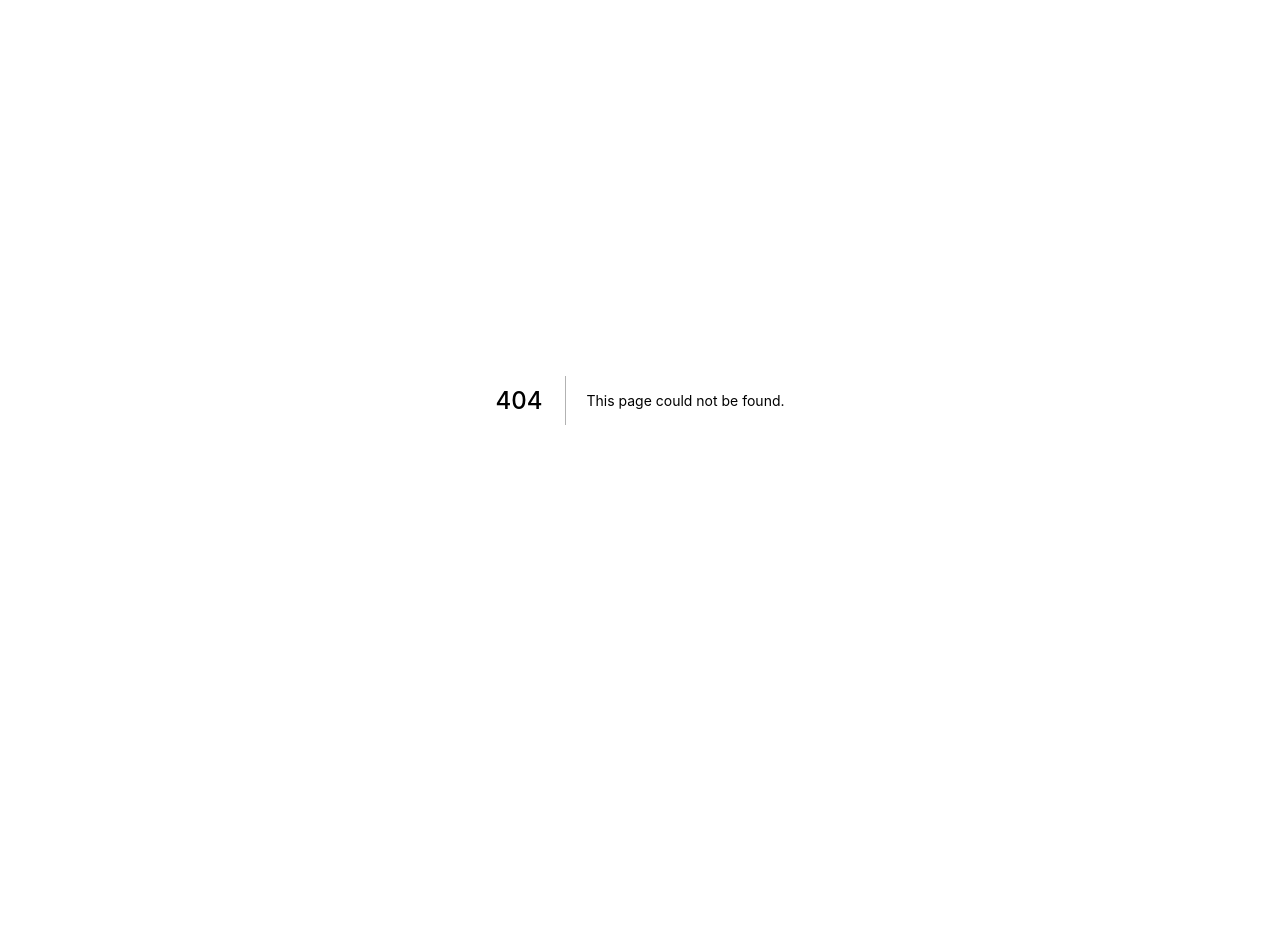
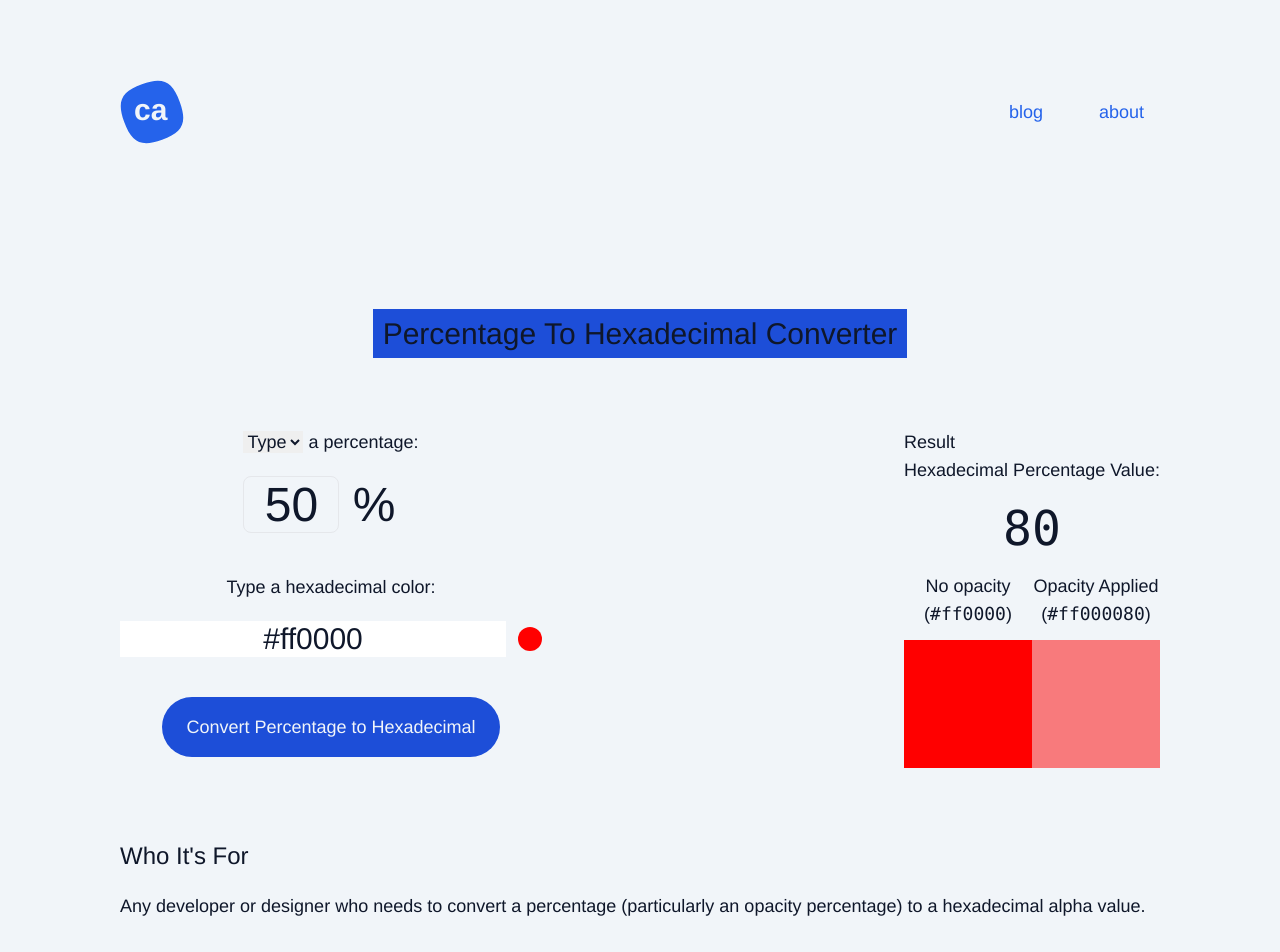
Before and after one commit to curiouslychase/chaseadams.io, a Next.js app: page /tools/percentage-to-hexadecimal-converter in a window 1280 px wide. Before the commit this address had no page. Shown: the top 952 px of the page. Before the commit the page ends 800 px from the top, so only its background shows below. Built offline with nearby package versions, Linux system fonts and the light colour scheme; a web font is replaced by a local one.

Commit message:
add initial percentage to hexadecimal converter

```diff
--- /dev/null
+++ b/src/pages/tools/percentage-to-hexadecimal-converter.tsx
@@ -0,0 +1,283 @@
+import { ChangeEvent, useCallback, useState } from "react";
+
+import { DarkModeContainer } from "~/components/shared/DarkModeContainer";
+import { PageMetaHead } from "~/components/shared/PageMeta";
+import { SiteFooter } from "~/components/SiteFooter";
+import { SiteHeader } from "~/components/SiteHeader";
+
+type UsePercentageToHexadecimalConverterStateTuple = [
+  values: {
+    percentage: number;
+    hexadecimal: string;
+    hexColor: string;
+  },
+  handlers: {
+    handleConvertPercentageToHexadecimal: () => void;
+    handleHexColorChange: (evt: ChangeEvent<HTMLInputElement>) => void;
+    handlePercentageChange: (
+      evt: ChangeEvent<HTMLInputElement | HTMLSelectElement>
+    ) => void;
+  },
+  events: {
+    percentage: null;
+    hexadecimal: null;
+    hexColor: null;
+  }
+];
+
+const usePercentageToHexadecimalConverterState = (): UsePercentageToHexadecimalConverterStateTuple => {
+  const [percentage, setPercentage] = useState<number>(50);
+  const [hexadecimal, setHexadecimal] = useState<string>("80");
+  const [hexColor, setHexColor] = useState<string>("#ff0000");
+
+  const handlePercentageChange = useCallback(
+    (evt: ChangeEvent<HTMLInputElement | HTMLSelectElement>) => {
+      const val = +evt.target.value;
+      if (!isNaN(val)) {
+        if (0 <= val && val <= 100) {
+          setPercentage(val);
+        } else {
+          console.error(`🙃 ${val} must be between 0 and 100`);
+        }
+      } else {
+        console.error(`🙃 ${evt.target.value} is not a number.`);
+      }
+    },
+    []
+  );
+
+  const handleConvertPercentageToHexadecimal = useCallback(() => {
+    setHexadecimal(convertNumberToHexadecimal(percentage));
+  }, [percentage]);
+
+  const handleHexColorChange = useCallback(
+    (evt: ChangeEvent<HTMLInputElement>) => {
+      let color = evt.target.value;
+      if (!evt.target.value.startsWith("#")) {
+        color = `#${color}`;
+      }
+      if (evt.target.value.length > 7) {
+        console.error(
+          `🙃 hex color can't be longer than "#" plus 6 characters`
+        );
+      } else {
+        setHexColor(color);
+      }
+    },
+    []
+  );
+
+  return [
+    {
+      percentage,
+      hexadecimal,
+      hexColor,
+    },
+    {
+      handleConvertPercentageToHexadecimal,
+      handleHexColorChange,
+      handlePercentageChange,
+    },
+    {
+      percentage: null,
+      hexadecimal: null,
+      hexColor: null,
+    },
+  ];
+};
+
+const PercentageToHexadecimalConverterPage = () => {
+  const [values, handlers] = usePercentageToHexadecimalConverterState();
+
+  const [percentageMode, setPercentageMode] = useState<"type" | "pick">("type");
+
+  const handlePercentageModeClick = useCallback((evt) => {
+    if (evt.target.value !== "type" && evt.target.value !== "pick") {
+      console.error(
+        `🙃 ${evt.target.value} is not an expected percentageMode type`
+      );
+    }
+    setPercentageMode(evt.target.value);
+  }, []);
+
+  return (
+    <DarkModeContainer>
+      <PageMetaHead
+        page={{
+          title: "Percentage to Hexadecimal Converter",
+        }}
+      />
+      <div className="page-container">
+        <SiteHeader />
+        <div className="section-container">
+          <h1 className="text-center text-3xl mb-6">
+            <span className="highlighter">
+              Percentage To Hexadecimal Converter
+            </span>
+          </h1>
+
+          <div className="flex flex-col-reverse">
+            <Abstract />
+            <div className="flex justify-between py-10">
+              <form className="flex flex-col items-center gap-5">
+                <div>
+                  <label>
+                    <select
+                      onChange={handlePercentageModeClick}
+                      className="dark:bg-slate-800 dark:text-white"
+                    >
+                      <option value="type">Type</option>
+                      <option value="pick">Pick</option>
+                    </select>{" "}
+                    a percentage:
+                    <div>
+                      {percentageMode === "type" && (
+                        <span className="block text-5xl">
+                          <input
+                            className="my-5 border rounded-lg bg-transparent dark:border-blue-500 dark:text-white w-[6rem] text-center"
+                            type="text"
+                            value={values.percentage}
+                            onChange={handlers.handlePercentageChange}
+                          />{" "}
+                          %
+                        </span>
+                      )}
+                      {percentageMode === "pick" && (
+                        <select
+                          className="bg-transparent border rounded-lg my-5 dark:border-blue-500 dark:text-white text-5xl"
+                          onChange={handlers.handlePercentageChange}
+                        >
+                          {[0, 10, 20, 30, 40, 42, 50, 60, 70, 80, 90, 100].map(
+                            (percentage) => (
+                              <option value={percentage}>{percentage}%</option>
+                            )
+                          )}
+                        </select>
+                      )}
+                    </div>
+                  </label>
+                </div>
+
+                <div>
+                  <label className="flex flex-col items-center">
+                    Type a hexadecimal color:
+                    <div className="my-5 flex items-center gap-3">
+                      <input
+                        aria-label="Hexadecimal Color"
+                        type="text"
+                        className="text-center text-3xl inline-block dark:bg-slate-800 dark:text-white"
+                        value={values.hexColor}
+                        onChange={handlers.handleHexColorChange}
+                      />
+                      <span
+                        className="inline-block w-[24px] h-[24px] rounded-full"
+                        style={{ backgroundColor: `${values.hexColor}` }}
+                      ></span>
+                    </div>
+                  </label>
+                </div>
+
+                <button
+                  className="button cta"
+                  type="button"
+                  onClick={handlers.handleConvertPercentageToHexadecimal}
+                >
+                  Convert Percentage to Hexadecimal
+                </button>
+              </form>
+
+              <div>
+                <h2>Result</h2>
+                <div className="flex flex-col items-center">
+                  Hexadecimal Percentage Value:{" "}
+                  <code className="block my-5 text-5xl">
+                    {values.hexadecimal}
+                  </code>
+                </div>
+                <div className="flex justify-between">
+                  <div className="flex flex-col items-center">
+                    <span>No opacity</span>
+                    <span className="block">
+                      (<code>{values.hexColor}</code>)
+                    </span>
+                    <div
+                      className={`w-[128px] h-[128px] mt-3`}
+                      style={{ backgroundColor: values.hexColor }}
+                    ></div>
+                  </div>
+                  <div className="flex flex-col items-center">
+                    <span>Opacity Applied</span>
+                    <span className="block">
+                      (
+                      <code>
+                        {values.hexColor}
+                        {values.hexadecimal}
+                      </code>
+                      )
+                    </span>
+                    <div
+                      className={`w-[128px] h-[128px]  mt-3`}
+                      style={{
+                        backgroundColor: `${values.hexColor}${values.hexadecimal}`,
+                      }}
+                    ></div>
+                  </div>
+                </div>
+              </div>
+            </div>
+          </div>
+        </div>
+        <SiteFooter />
+      </div>
+    </DarkModeContainer>
+  );
+};
+
+const Abstract = () => {
+  return (
+    <div>
+      <section className="mt-8">
+        <h2 className="mb-3 text-2xl">Who It&apos;s For</h2>
+        <p className="py-2">
+          Any developer or designer who needs to convert a percentage
+          (particularly an opacity percentage) to a hexadecimal alpha value.
+        </p>
+      </section>
+      <section className="mt-8">
+        <h2 className="mb-3 text-2xl">Why I Built It</h2>
+        <p className="py-2">
+          I found myself constantly searching for a conversion table for opacity
+          in percentage to an alpha value (opacity as a number between 0.0 and
+          1.0).
+        </p>
+        <p className="py-2">
+          I wanted to build something simple that let me type or pick a
+          percentage and have it automatically convert into the alpha equivalent
+          in hexadecimal. This also gave me the chance to understand hexadecimal
+          conversion with a concrete example.
+        </p>
+      </section>
+      <section className="mt-8">
+        <h2 className="mb-3 text-2xl">What&apos;s Happening Under the Hood</h2>
+        <p>
+          When a user clicks <strong>Convert Percentage to Hexadecimal</strong>,
+          the form takes the number and multiplies it by <code>255</code> and
+          then divides that number by <code>100</code>.
+        </p>
+      </section>
+    </div>
+  );
+};
+
+const convertNumberToHexadecimal = (val: number) => {
+  const valAsDecimal = Math.round((val * 255) / 100);
+  let valAsHexadecimal = valAsDecimal.toString(16).toUpperCase();
+
+  if (valAsHexadecimal.length < 2) {
+    valAsHexadecimal = `0${valAsHexadecimal}`;
+  }
+
+  return valAsHexadecimal;
+};
+
+export default PercentageToHexadecimalConverterPage;
```
